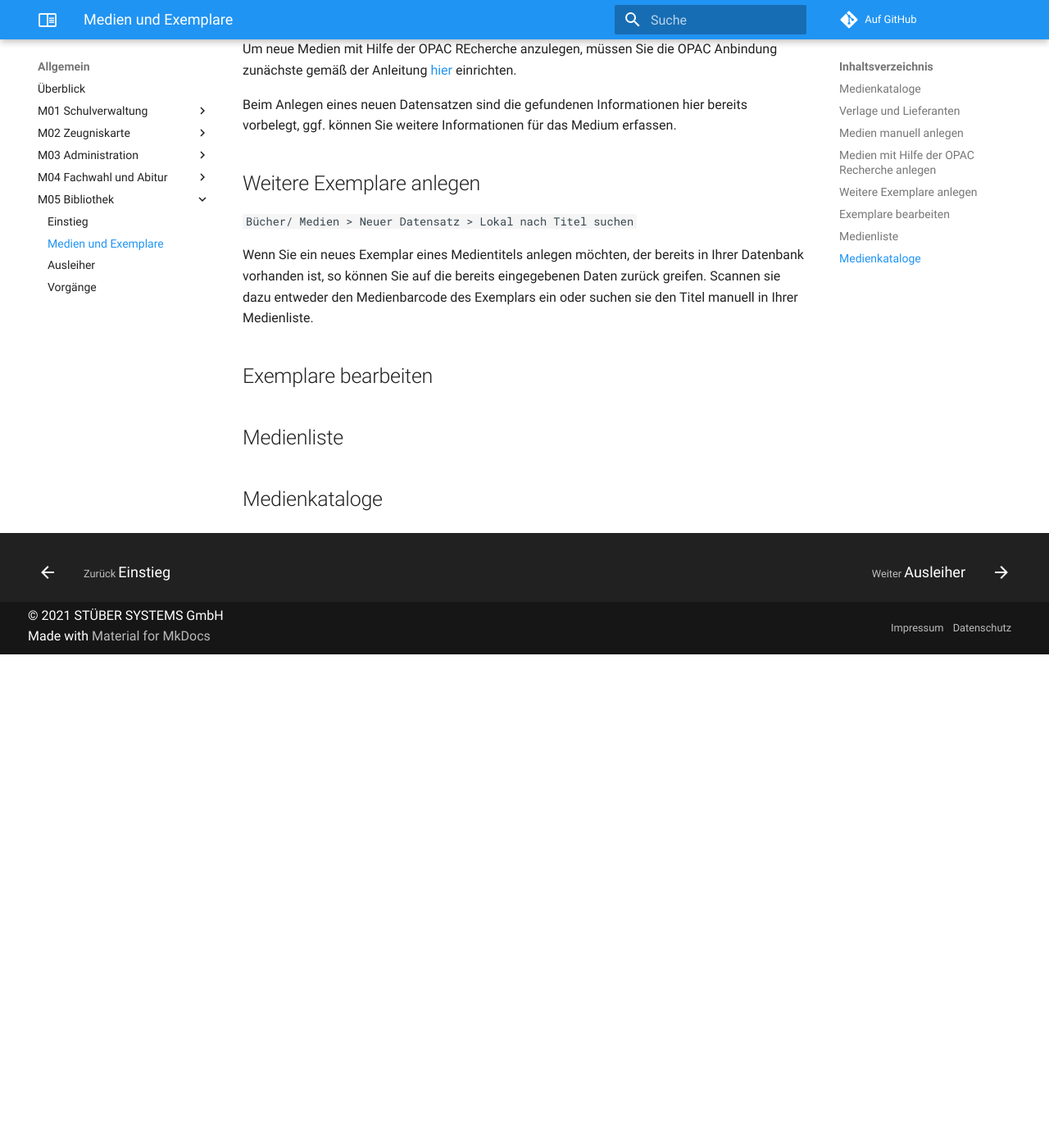
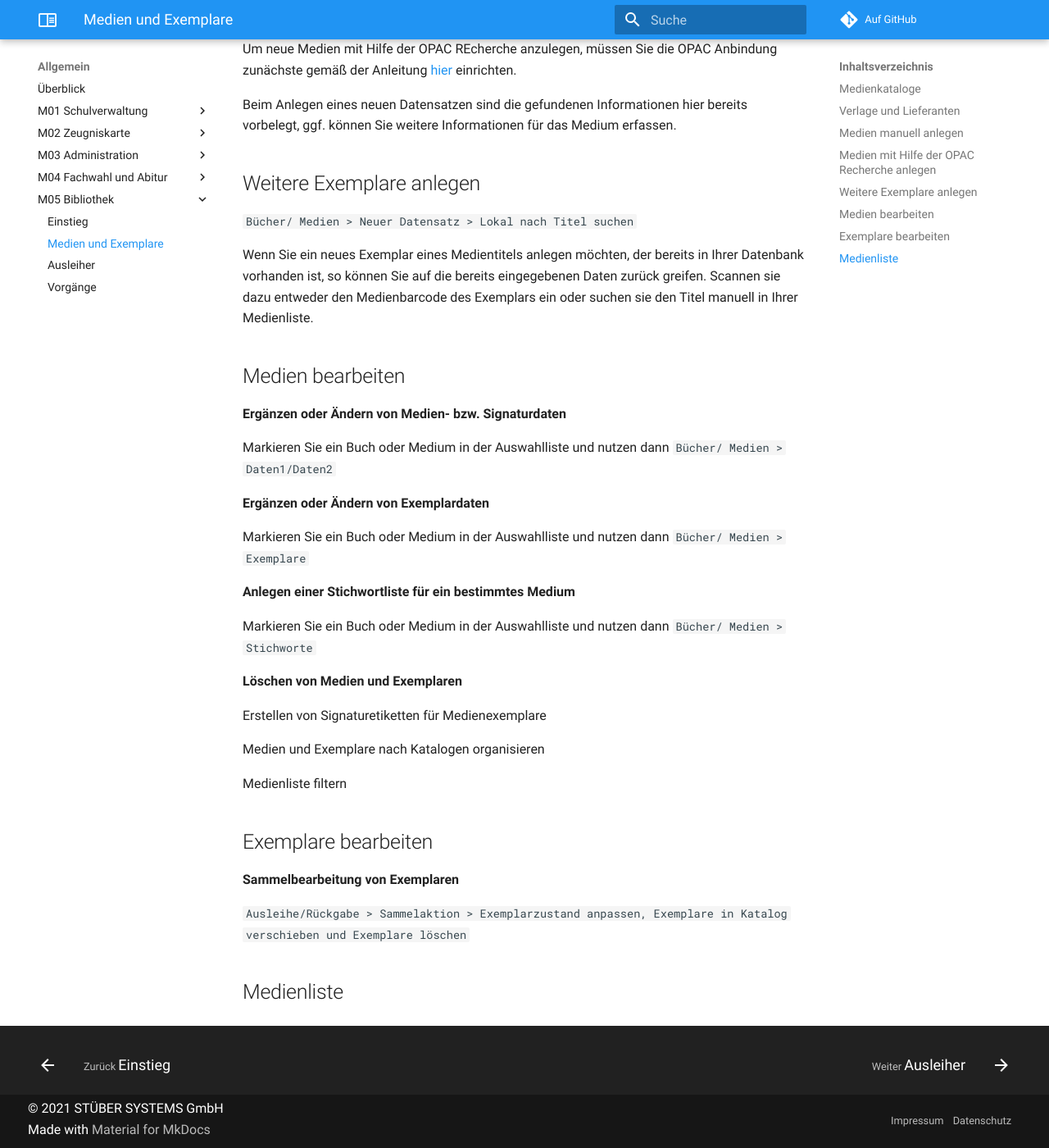
Before and after one commit to stuebersystems/doc.magellan-schulungen.de, an MkDocs documentation site: the page built from docs/m05/02.medien_exemplare.md, in a window 1280 px wide and 1400 px high, scrolled down 1320 px. Shown: the whole window at 82% size. Built offline with MkDocs 1.6.1 and Material for MkDocs 9.7.7, drawn with Linux system fonts in a browser that asks for light colours; comment, search, counter and statistics services are not loaded; before the commit the page ends 2118 px from its top, so only the background shows below that.

Commit message:
no message

```diff
--- a/docs/m05/02.medien_exemplare.md
+++ b/docs/m05/02.medien_exemplare.md
@@ -46,8 +46,36 @@ Beim Anlegen eines neuen Datensatzen sind die gefundenen Informationen  hier ber
 
 Wenn Sie ein neues Exemplar eines Medientitels anlegen möchten, der bereits in Ihrer Datenbank vorhanden ist, so können Sie auf die bereits eingegebenen Daten zurück greifen. Scannen sie dazu entweder den Medienbarcode des Exemplars ein oder suchen sie den Titel manuell in Ihrer Medienliste.
 
+## Medien bearbeiten
+
+**Ergänzen oder Ändern von Medien- bzw. Signaturdaten**
+
+Markieren Sie ein Buch oder Medium in der Auswahlliste und nutzen dann `Bücher/ Medien > Daten1/Daten2`
+
+**Ergänzen oder Ändern von Exemplardaten**
+
+Markieren Sie ein Buch oder Medium in der Auswahlliste und nutzen dann `Bücher/ Medien > Exemplare`
+
+**Anlegen einer Stichwortliste für ein bestimmtes Medium**
+
+Markieren Sie ein Buch oder Medium in der Auswahlliste und nutzen dann `Bücher/ Medien > Stichworte`
+
+**Löschen von Medien und Exemplaren**
+
+
+
+Erstellen von Signaturetiketten für Medienexemplare
+
+Medien und Exemplare nach Katalogen organisieren
+
+Medienliste filtern
+
+
 ## Exemplare bearbeiten
 
+**Sammelbearbeitung von Exemplaren**
+
+`Ausleihe/Rückgabe > Sammelaktion > Exemplarzustand anpassen, Exemplare in Katalog verschieben und Exemplare löschen`
+
+
 ## Medienliste
-
-## Medienkataloge
```
